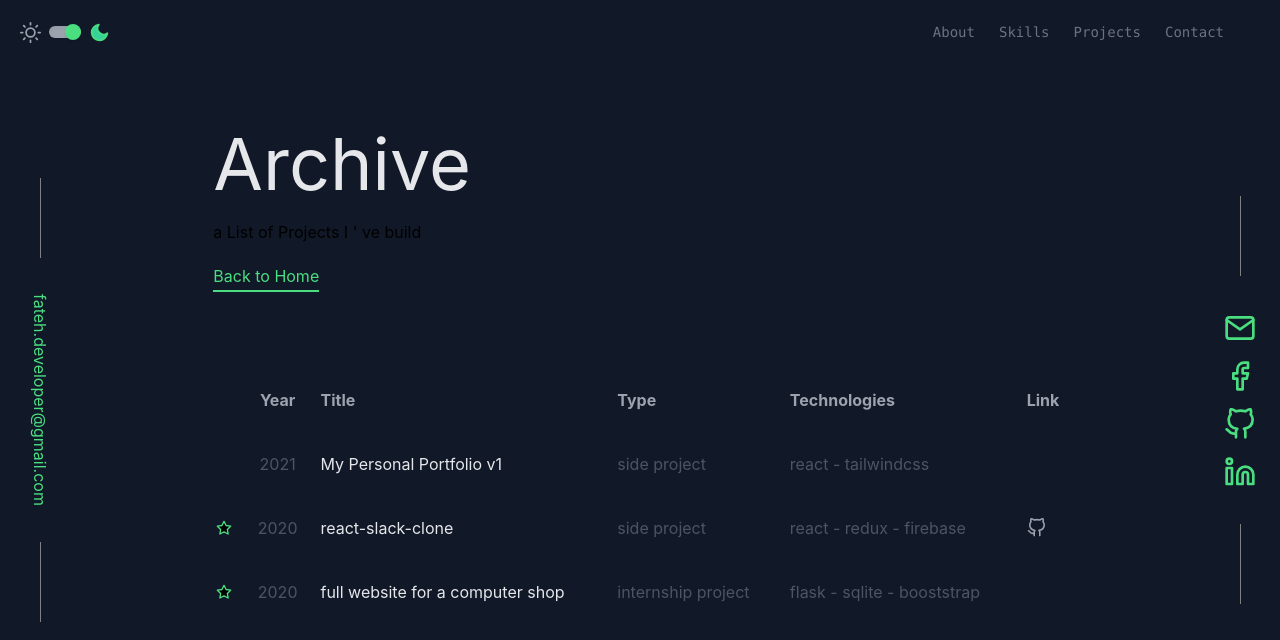
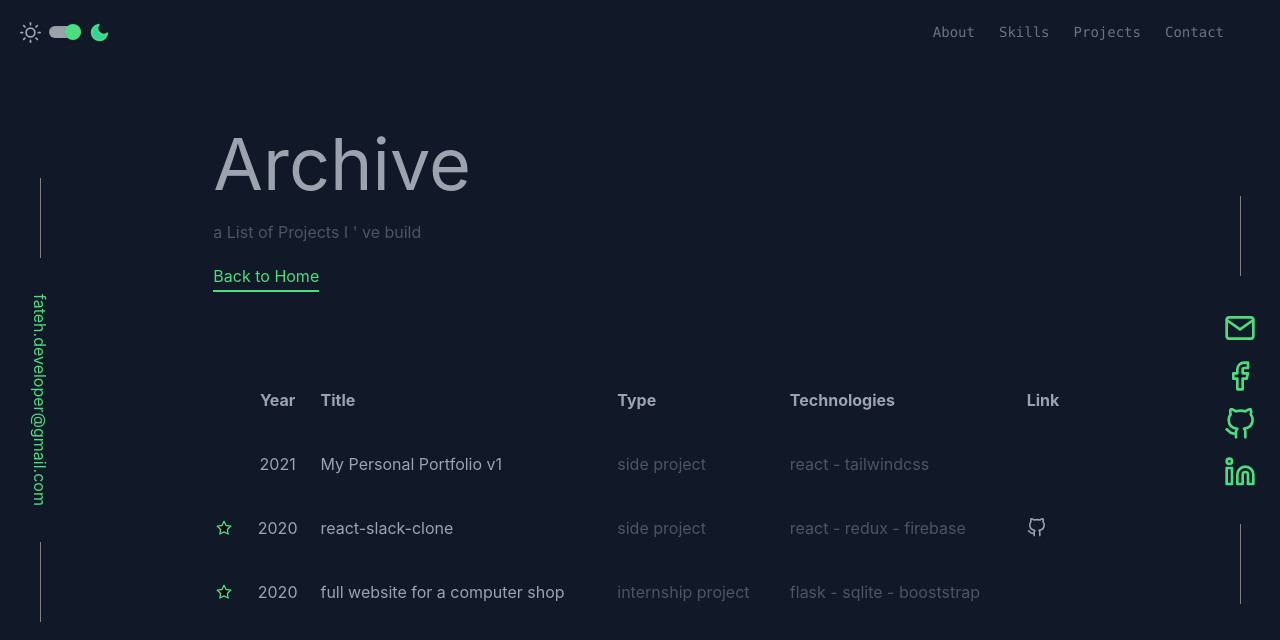
Before and after one commit to bfate7/portfolio-v2, a Next.js app: page /archive in a window 1280 px wide. Shown: the top 640 px of the page. Built offline with nearby package versions, Linux system fonts and the light colour scheme.

Commit message:
update archive

```diff
--- a/components/ArchiveHeader.js
+++ b/components/ArchiveHeader.js
@@ -3,14 +3,14 @@ import Link from "next/link";
 const ArchiveHeader = () => {
   return (
     <>
-      <h1 className='text-gray-700 dark:text-gray-200 text-7xl pt-32'>
+      <h1 className='text-primary-lighten-1 dark:text-primary-lighten-3 text-7xl pt-32'>
         Archive
       </h1>
-      <h2 className='text-primary-dark-theme mt-5'>
+      <h2 className='text-primary-lighten-2 mt-5'>
         a List of Projects I &apos; ve build
       </h2>
       <Link href='/' passHref>
-        <button className='text-center text-green-400 underline mt-5'>
+        <button className='text-center text-secondary underline mt-5'>
           Back to Home
         </button>
       </Link>
--- a/components/ArchiveTable.js
+++ b/components/ArchiveTable.js
@@ -3,7 +3,7 @@ const ArchiveTable = ({ projects }) => {
   return (
     <table className='w-full mt-12' cellPadding='3'>
       <thead>
-        <tr className='text-left text-gray-400 '>
+        <tr className='text-left text-primary-lighten-3 '>
           <th></th>
           <th className='w-16 py-5 text-center px-5'>Year</th>
           <th>Title</th>
@@ -17,7 +17,7 @@ const ArchiveTable = ({ projects }) => {
         {projects &&
           projects.map(project => (
             <tr
-              className='h-10 hover:bg-gray-200 dark:hover:bg-gray-800 cursor-pointer'
+              className='h-10 hover:bg-gray-200 dark:hover:bg-primary-lighten-1 cursor-pointer'
               key={project.title}
             >
               <td>
@@ -26,23 +26,25 @@ const ArchiveTable = ({ projects }) => {
                 )}
               </td>
 
-              <td className='text-gray-600 py-5 text-center px-5'>
+              <td className='text-primary-lighten-3 py-5 text-center px-5'>
                 {project.year}
               </td>
 
-              <td className='dark:text-gray-200 pr-5'>{project.title}</td>
-              <td className='text-gray-600 pr-5 hidden md:table-cell'>
+              <td className='dark:text-primary-lighten-3 pr-5'>
+                {project.title}
+              </td>
+              <td className='text-primary-lighten-2 pr-5 hidden md:table-cell'>
                 {project.type}
               </td>
-              <td className='text-gray-600 pr-5 hidden md:table-cell'>
+              <td className='text-primary-lighten-2 pr-5 hidden md:table-cell'>
                 {project.technologies && project.technologies.join(" - ")}
               </td>
-              <td className='text-gray-600'>
+              <td className='text-primary-lighten-2'>
                 <div className='flex gap-4'>
                   {project.github_url && (
                     <a
                       href={project.github_url}
-                      className='text-gray-400 hover:text-green-300'
+                      className='text-gray-400 hover:text-secondary'
                       target='_blank'
                       rel='noreferrer'
                     >
@@ -52,7 +54,7 @@ const ArchiveTable = ({ projects }) => {
                   {project.production_url && (
                     <a
                       href={project.production_url}
-                      className='text-gray-400 hover:text-green-300'
+                      className='text-gray-400 hover:text-secondary'
                       target='_blank'
                       rel='noreferrer'
                     >
```
